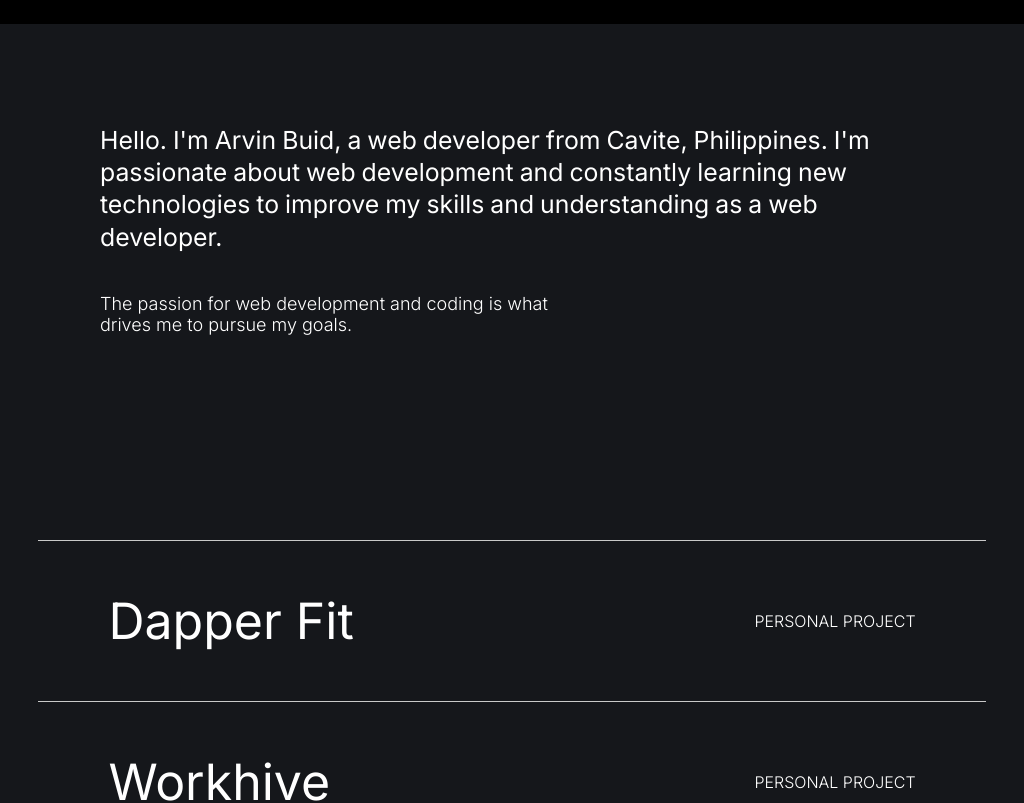
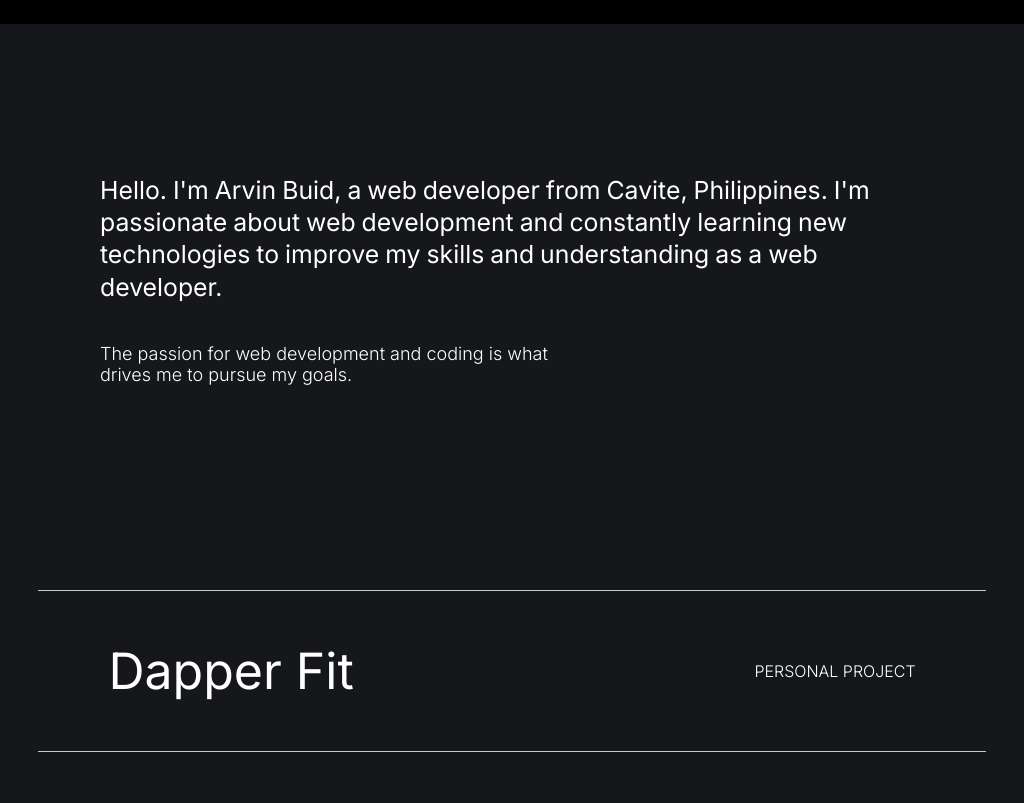
Before and after one commit to arvinbuid/portfolio, a Next.js app: page / in a window 1024 px wide. Shown: the part 840-1643 px from the top of the page. Built offline with nearby package versions, Linux system fonts and the light colour scheme.

Commit message:
Add table media queries in SlidingImages component.

```diff
--- a/components/description.module.css
+++ b/components/description.module.css
@@ -6,16 +6,16 @@
   justify-content: center;
   color: white;
 
-  @media (min-width: 1025px) and (max-width: 1440px) {
+  /* @media (min-width: 1025px) and (max-width: 1440px) {
     padding-left: 150px;
     padding-right: 150px;
     margin-top: 150px;
-  }
+  } */
 
-  @media (min-width: 769px) and (max-width: 1024px) {
+  @media (min-width: 769px) and (max-width: 1440px) {
     padding-left: 100px;
     padding-right: 100px;
-    margin-top: 100px;
+    margin-top: 150px;
   }
 
   @media (min-width: 481px) and (max-width: 768px) {
--- a/components/slidingImages.module.css
+++ b/components/slidingImages.module.css
@@ -7,6 +7,11 @@
   background-color: white;
   z-index: 1;
   margin-bottom: 100vh;
+
+  @media (min-width: 1441px) {
+    width: 100vw;
+    overflow-x: clip;
+  }
 
   @media (max-width: 1440px) {
     width: 100vw;
```
